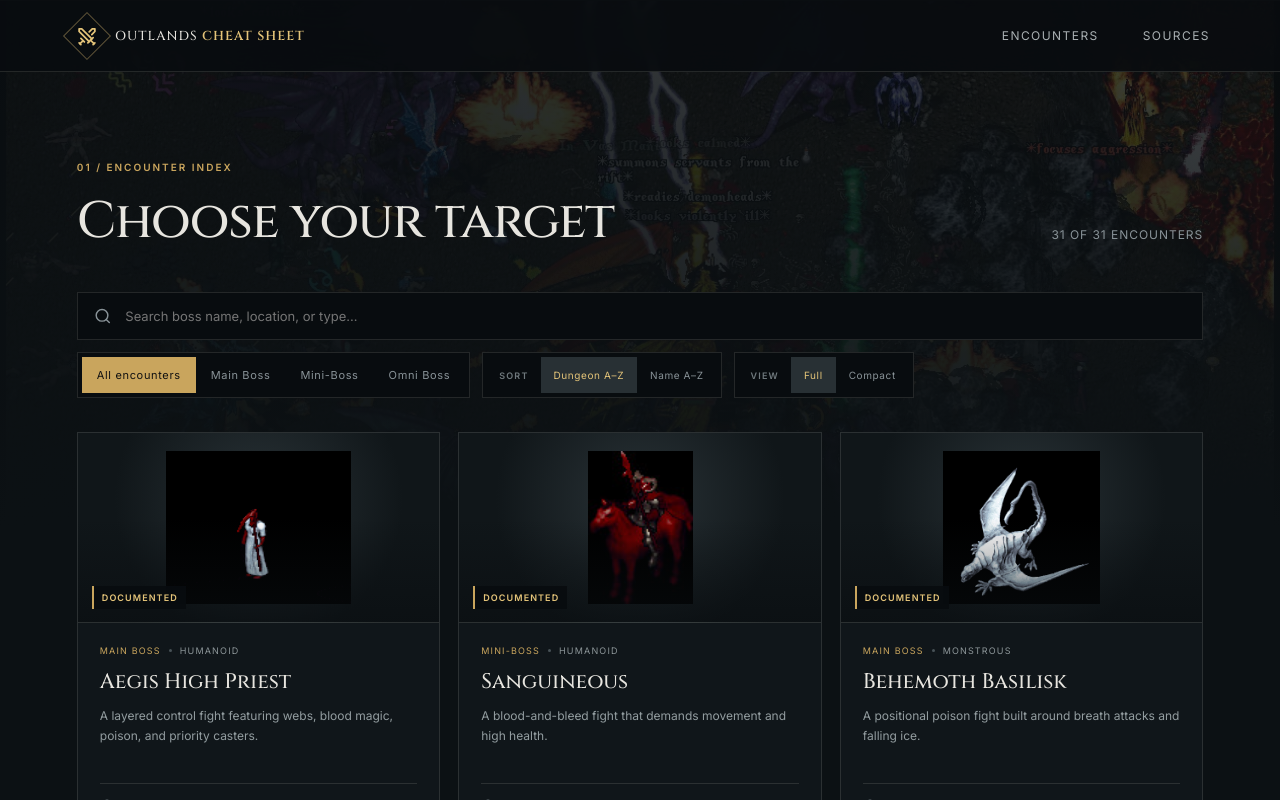
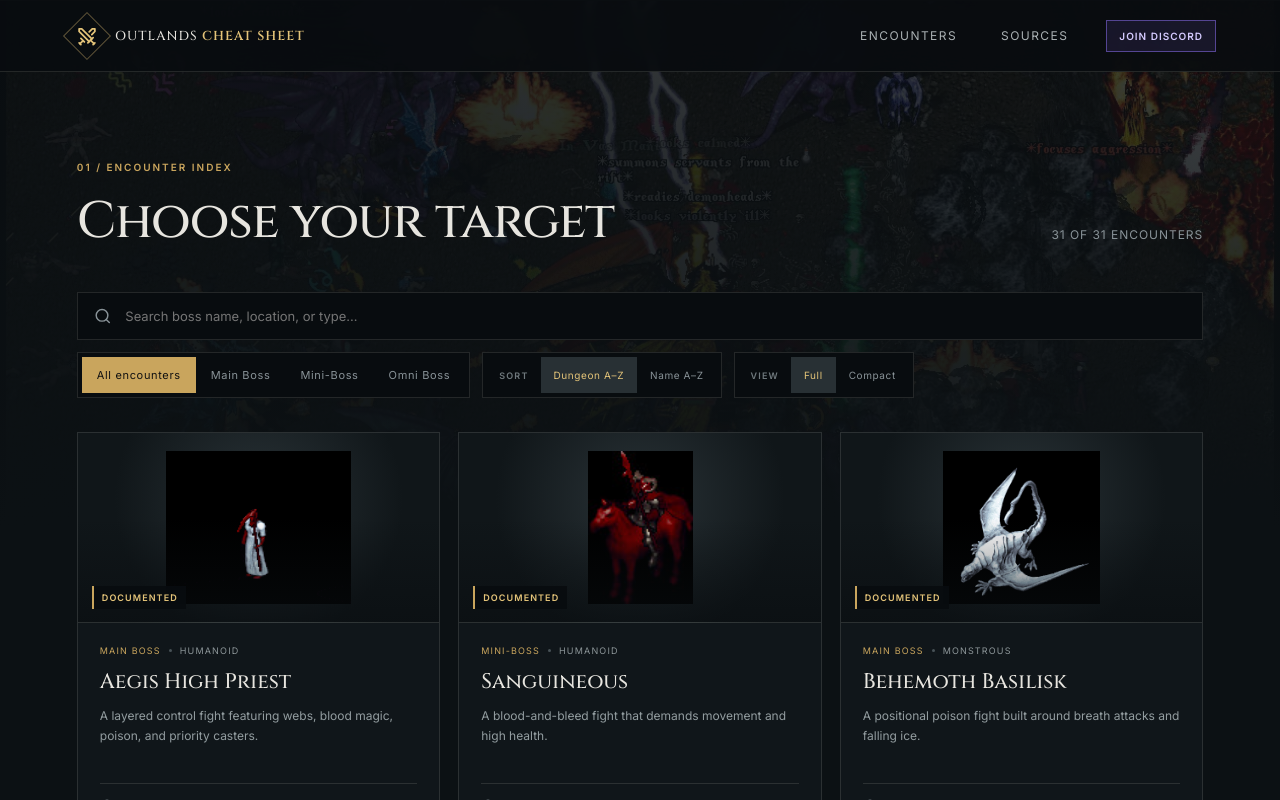
Before and after one commit to minijag/outlandscheatsheet, a React (Vite) app: page / in a window 1280 px wide. Shown: the top 800 px of the page. Built offline with nearby package versions, Linux system fonts and the light colour scheme.

Commit message:
Add Discord community link

```diff
--- a/src/App.jsx
+++ b/src/App.jsx
@@ -239,6 +239,7 @@ function App() {
         <div className={`nav-links ${menuOpen ? 'nav-open' : ''}`}>
           <button onClick={() => scrollTo('encounters')}>Encounters</button>
           <button onClick={() => scrollTo('sources')}>Sources</button>
+          <a className="discord-link" href="https://discord.gg/TmtPheKF2v" target="_blank" rel="noreferrer">Join Discord</a>
         </div>
         <button className="icon-button menu-button" onClick={() => setMenuOpen(!menuOpen)} aria-label="Toggle navigation"><Menu /></button>
       </nav>
--- a/src/styles.css
+++ b/src/styles.css
@@ -30,6 +30,8 @@ button { color: inherit; }
 .nav-links { display: flex; align-items: center; gap: 32px; }
 .nav-links button { border: 0; background: none; color: #aab1b3; font-size: 12px; letter-spacing: .12em; text-transform: uppercase; cursor: pointer; transition: color .2s; }
 .nav-links button:hover { color: var(--gold-bright); }
+.discord-link { padding: 9px 12px; border: 1px solid rgba(126, 103, 219, .6); color: #d5cbff; background: rgba(88, 72, 160, .18); font-size: 10px; font-weight: 600; letter-spacing: .1em; text-decoration: none; text-transform: uppercase; transition: .2s; }
+.discord-link:hover { border-color: #9f8cff; background: rgba(105, 85, 194, .32); color: #fff; }
 .icon-button { width: 40px; height: 40px; border: 1px solid var(--line); background: rgba(255,255,255,.03); display: grid; place-items: center; cursor: pointer; }
 .menu-button { display: none; }
 
@@ -203,6 +205,7 @@ footer p { margin: 0; color: #596367; font-size: 10px; text-transform: uppercase
   .nav-links { position: absolute; inset: 64px 0 auto; padding: 18px; display: none; flex-direction: column; align-items: stretch; background: #0b1013; border-bottom: 1px solid var(--line); }
   .nav-links.nav-open { display: flex; }
   .nav-links button { padding: 12px; text-align: left; }
+  .discord-link { padding: 12px; text-align: left; }
   .hero { min-height: 760px; padding: 110px 22px 190px; align-items: flex-start; }
   .hero-image { background-position: 62% center; }
   .hero-shade { background: linear-gradient(90deg, rgba(8,12,15,.94), rgba(8,12,15,.55)), linear-gradient(0deg, #090d10, transparent 55%); }
```
